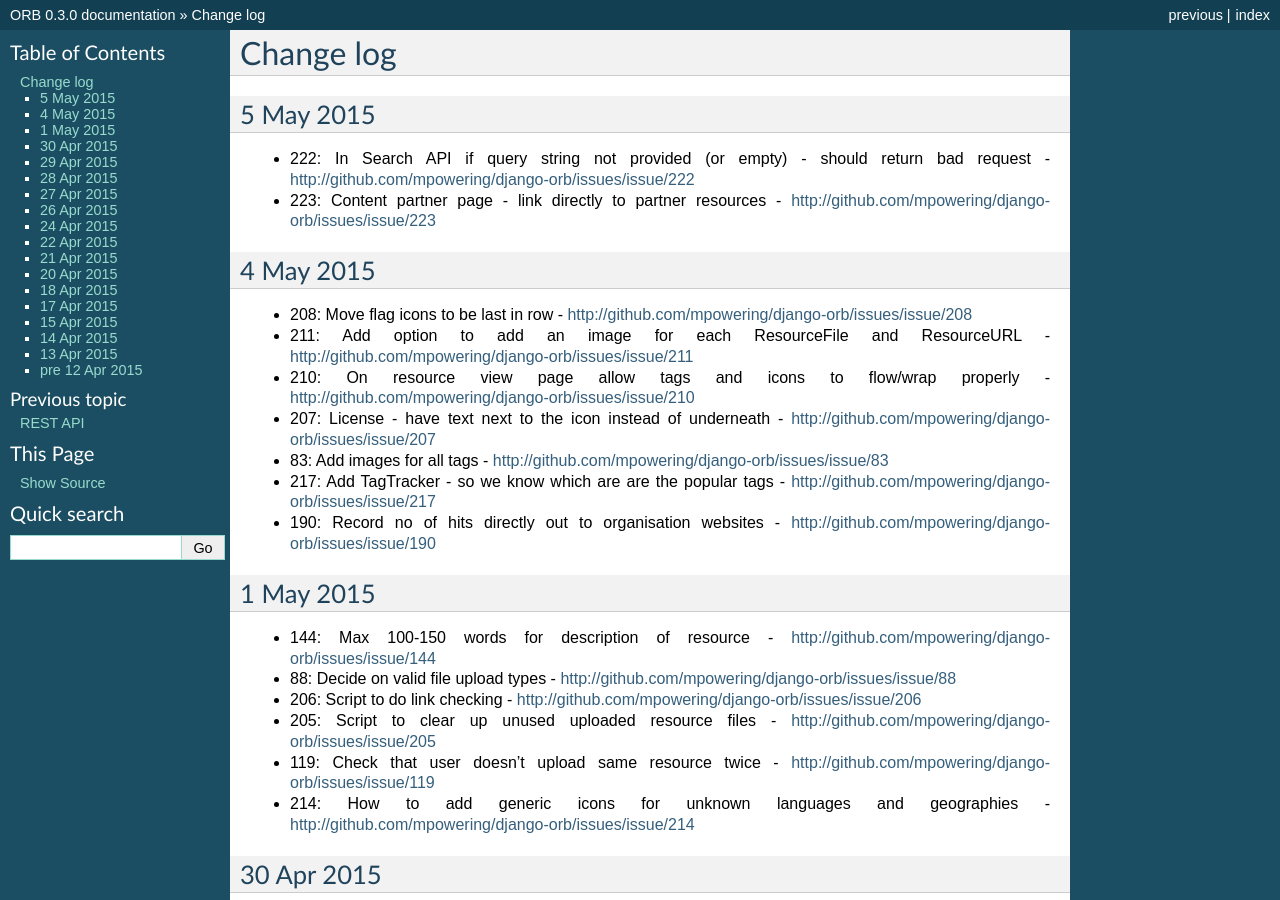
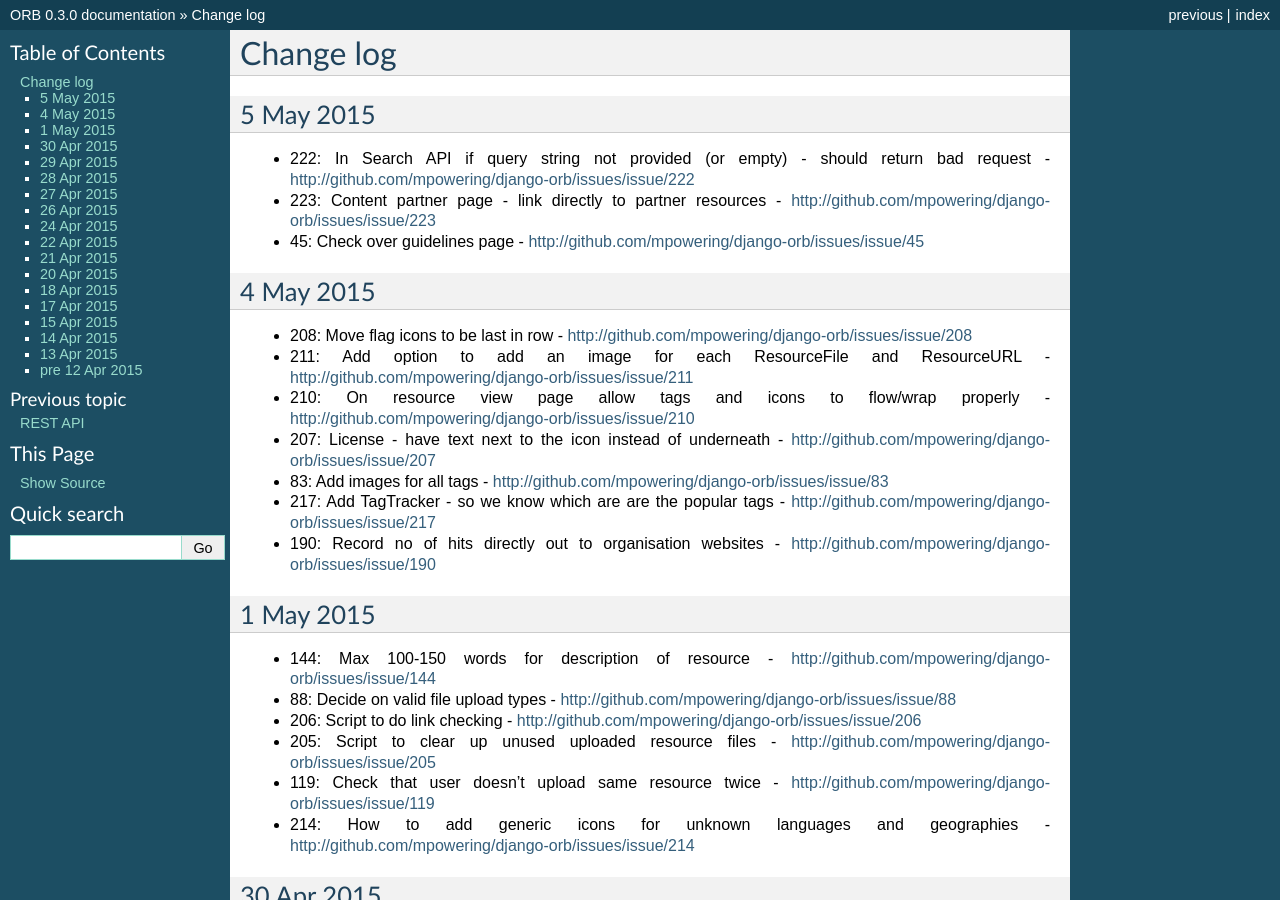
Before and after one commit to mPowering/django-orb, a Sphinx documentation site: the page built from docs/changelog.rst, in a window 1280 px wide and 900 px high. Built offline with Sphinx 7.4.7, drawn with Linux system fonts in a browser that asks for light colours.

Commit message:
CLOSED - task 45: Check over guidelines page http://github.com/mpowering/django-orb/issues/issue/45

```diff
--- a/docs/changelog.rst
+++ b/docs/changelog.rst
@@ -5,6 +5,7 @@ Change log
 ----------
 * 222: In Search API if query string not provided (or empty) - should return bad request - http://github.com/mpowering/django-orb/issues/issue/222
 * 223: Content partner page - link directly to partner resources - http://github.com/mpowering/django-orb/issues/issue/223
+* 45: Check over guidelines page - http://github.com/mpowering/django-orb/issues/issue/45
 
 4 May 2015
 -----------
```
